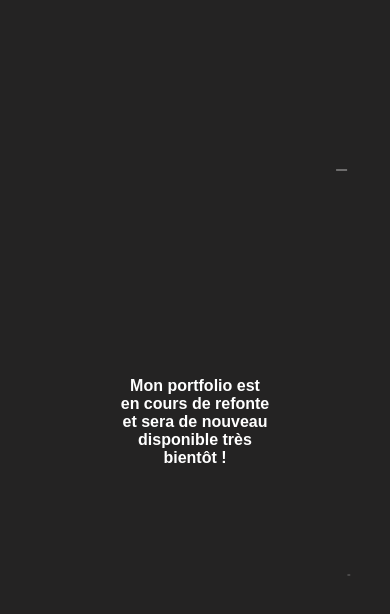
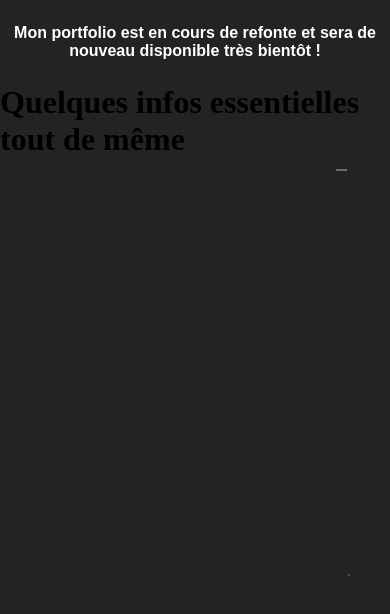
Before and after one commit to DinosaurDay/PortfolioV1.5, a plain HTML site: page index.html in a window 390 px wide. Drawn offline with Linux system fonts and the light colour scheme.

Commit message:
mobile first setup

```diff
--- a/index.html
+++ b/index.html
@@ -7,14 +7,19 @@
         <link rel="stylesheet" href="style.css" />
     </head>
     <body>
+        <header>
+            <p class="disclaimer-msg">
+                Mon portfolio est en cours de refonte et sera de nouveau
+                disponible très bientôt !
+            </p>
+        </header>
         <main>
-            <div class="msg-container">
-                <h1>
-                    Mon portfolio est en cours de refonte et sera de nouveau
-                    disponible très bientôt !
-                </h1>
-            </div>
+            <h1>Quelques infos essentielles tout de même</h1>
+            <section></section>
+            <section></section>
+            <section></section>
         </main>
+        <footer></footer>
         <div class="line"></div>
         <div class="line-revert"></div>
     </body>
--- a/style.css
+++ b/style.css
@@ -3,26 +3,25 @@
     padding: 0;
 }
 
-main {
+body {
+    background-color: rgb(36, 35, 35);
+}
+
+/*Mobile first*/
+
+header {
     width: 100vw;
-    height: 100vh;
-    background-color: rgb(36, 35, 35);
+    height: 10vh;
     display: flex;
     justify-content: center;
     align-items: center;
 }
 
-.msg-container {
-    width: clamp(150px, 20vw, 400px);
-    height: 25%;
-    display: flex;
-    align-items: center;
-}
-
-h1 {
+.disclaimer-msg {
     text-align: center;
     color: white;
     font-family: Arial, Helvetica, sans-serif;
+    font-weight: bold;
     font-size: clamp(16px, 2vw, 24px);
 }
 
@@ -30,7 +29,6 @@ h1 {
     position: absolute;
     top: 20%;
     left: 0;
-    /* width: 100px; */
     height: 2px;
     background: white;
     animation: moveLine 6s linear infinite;
```
